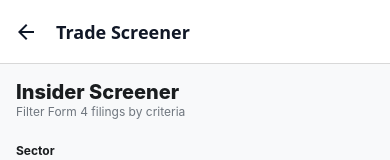
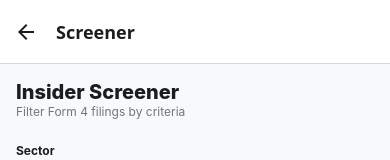
Before and after one commit to pritam-b-dev/stocks-n-trades, a React Native app: screen /Screener in a window 390 px wide. Shown: the top 160 px of the page. Built offline with nearby package versions, Linux system fonts and the light colour scheme.

Commit message:
fix: set app title to Stocks-N-Trades in navigation header

```diff
--- a/src/navigation/RootNavigator.tsx
+++ b/src/navigation/RootNavigator.tsx
@@ -1,8 +1,8 @@
 import React from "react";
 import { createNativeStackNavigator } from "@react-navigation/native-stack";
-import TradeDetailsScreen from "../screens/TradeDetailsScreen";
 import MarketPulseScreen from "../screens/MarketPulseScreen";
 import ScreenerScreen from "../screens/ScreenerScreen";
+import TradeDetailsScreen from "../screens/TradeDetailsScreen";
 
 export type RootStackParamList = {
   MarketPulse: undefined;
@@ -18,24 +18,24 @@ export default function RootNavigator() {
       initialRouteName="MarketPulse"
       screenOptions={{
         headerStyle: { backgroundColor: "#FFFFFF" },
-        headerTitleStyle: { fontWeight: "600" },
-        headerTintColor: "#111827",
+        headerTintColor: "#1A1D1F",
+        headerTitleStyle: { fontWeight: "700" },
       }}
     >
       <Stack.Screen
         name="MarketPulse"
         component={MarketPulseScreen}
-        options={{ title: "Market Pulse" }}
+        options={{ title: "Stocks-N-Trades" }}
       />
       <Stack.Screen
         name="Screener"
         component={ScreenerScreen}
-        options={{ title: "Trade Screener" }}
+        options={{ title: "Screener" }}
       />
       <Stack.Screen
         name="TradeDetails"
         component={TradeDetailsScreen}
-        options={{ title: "Trade Details" }}
+        options={{ title: "Trade Details", headerShown: false }}
       />
     </Stack.Navigator>
   );
--- a/src/screens/MarketPulseScreen.tsx
+++ b/src/screens/MarketPulseScreen.tsx
@@ -88,7 +88,7 @@ export default function MarketPulseScreen({ navigation }: Props) {
 
   return (
     <SafeAreaView style={styles.container}>
-      {/* HEADER */}
+      {/* IN-SCREEN HEADER */}
       <View style={styles.header}>
         <Text style={styles.title}>Market Pulse</Text>
         <Text style={styles.subtitle}>
```
